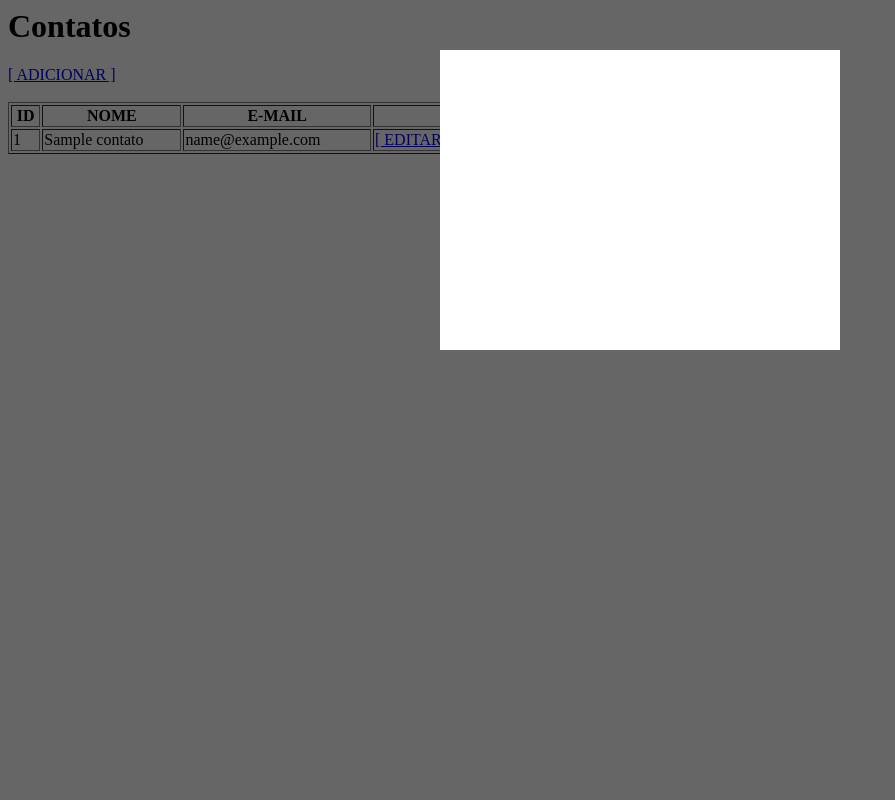
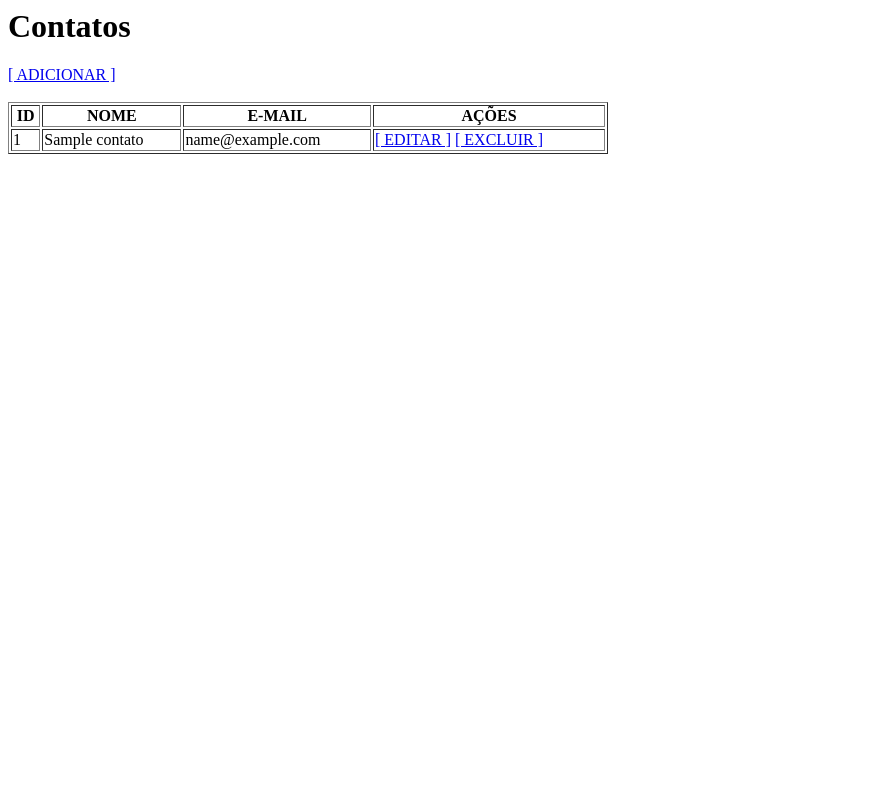
Before and after one commit to deusyvan/crudPhp, a PHP site: page / in a window 1280 px wide. Shown: the whole page, without its empty margins (0-895 px from the left). Run offline with PHP 8.4, Linux system fonts and the light colour scheme; tables that the repository leaves empty or names only in its code hold one stand-in row (values such as "Sample post").

Commit message:
Chamando o modal, com a classe evitamos de abrir o conteúdo no momento que clicar em adicionar ou editar

```diff
--- a/assets/css/estilo.css
+++ b/assets/css/estilo.css
@@ -6,6 +6,7 @@
 	height: 100%;
 	z-index: 99; /* Cobrir todo o espaço da tela e acima de todo o site */
 	background-color: rgba(0,0,0,0.6); /*Cor preta com 60 % de transparencia*/
+	display: none; /*Modal será aberto somente quando nescessário assim já começa fechado*/
 }
 
 .modal{
--- a/index.php
+++ b/index.php
@@ -12,7 +12,7 @@ $contato = new Contato();
 	</head>
 	<body>
         <h1>Contatos</h1>
-        <a href="adicionar.php">[ ADICIONAR ]</a><br/><br/>
+        <a href="adicionar.php" class="modal_ajax">[ ADICIONAR ]</a><br/><br/>
         <table border="1" width="600">
         	<tr>
             	<th>ID</th>
@@ -30,7 +30,7 @@ $contato = new Contato();
             	<td><?php echo $item['nome'];?></td>
             	<td><?php echo $item['email'];?></td>
             	<td>
-            		<a href="editar.php?id=<?php echo $item['id']?>">[ EDITAR ]</a>
+            		<a href="editar.php?id=<?php echo $item['id']?>" class="modal_ajax">[ EDITAR ]</a>
             		<a href="excluir.php?id=<?php echo $item['id']?>">[ EXCLUIR ]</a>
             	</td>
         	</tr>
@@ -39,7 +39,9 @@ $contato = new Contato();
         </table>
         <!-- Modal -->
         <div class="modal_bg">
-        	<div class="modal"></div>
+        	<div class="modal">
+
+        	</div>
         </div>
 	</body>
 </html>
```
